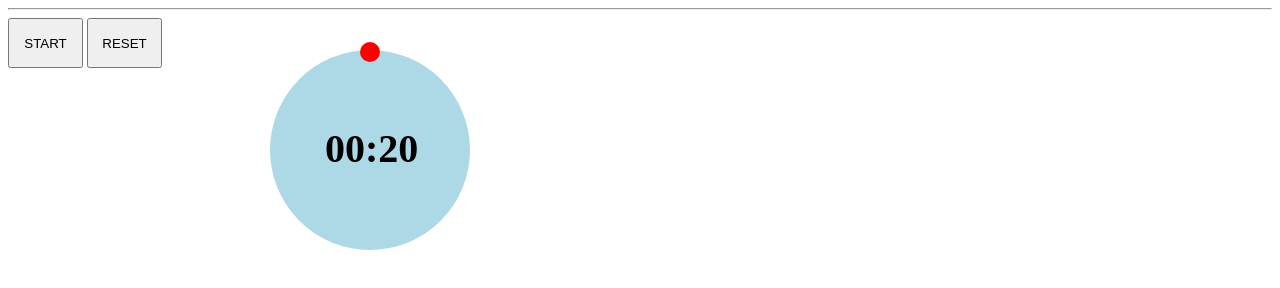
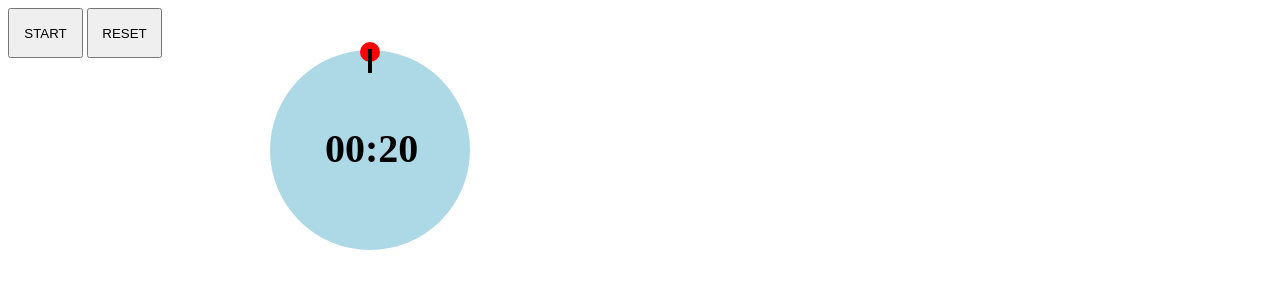
Before and after one commit to beketamas/LOL, a plain HTML site: page index.html in a window 1280 px wide. Drawn offline with Linux system fonts and the light colour scheme.

Commit message:
Update style.css

```diff
--- a/style.css
+++ b/style.css
@@ -29,3 +29,11 @@
     font-size: 40px;
     transition: 1s linear;
 }
+hr{
+    -webkit-transform: rotate(90deg);
+    width: 20px;
+    border: 2px solid black;
+    position: absolute;
+    left: 357.5px;
+    top: 51px;
+}
```
